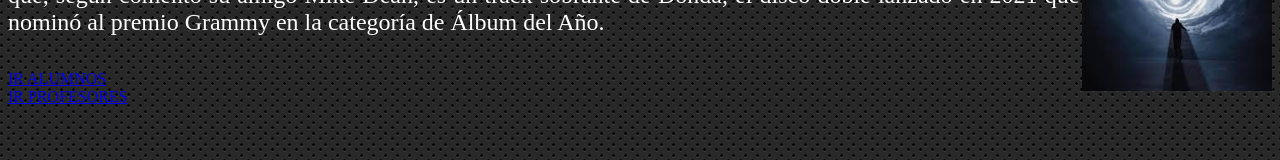
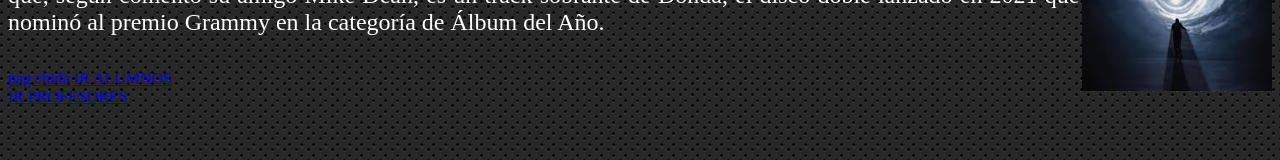
Before and after one commit to Guisshx/test, a plain HTML site: page index.html in a window 1280 px wide. Shown: the part 165-325 px from the top of the page. Drawn offline with Linux system fonts and the light colour scheme.

Commit message:
Update index.html

```diff
--- a/index.html
+++ b/index.html
@@ -13,6 +13,7 @@
 	West procedió a interpretar la canción que, según comentó su amigo Mike Dean, es un track sobrante de Donda,
 	el disco doble lanzado en 2021 que nominó al premio Grammy en la categoría de Álbum del Año.</font></p>
 	<br>
+	<a href=pruebas.html>pag chida</a>
 	<a href=alumnos.html>IR ALUMNOS </a><br>
 	<a href=profesores.html>IR PROFESORES </a><br>
 
```
